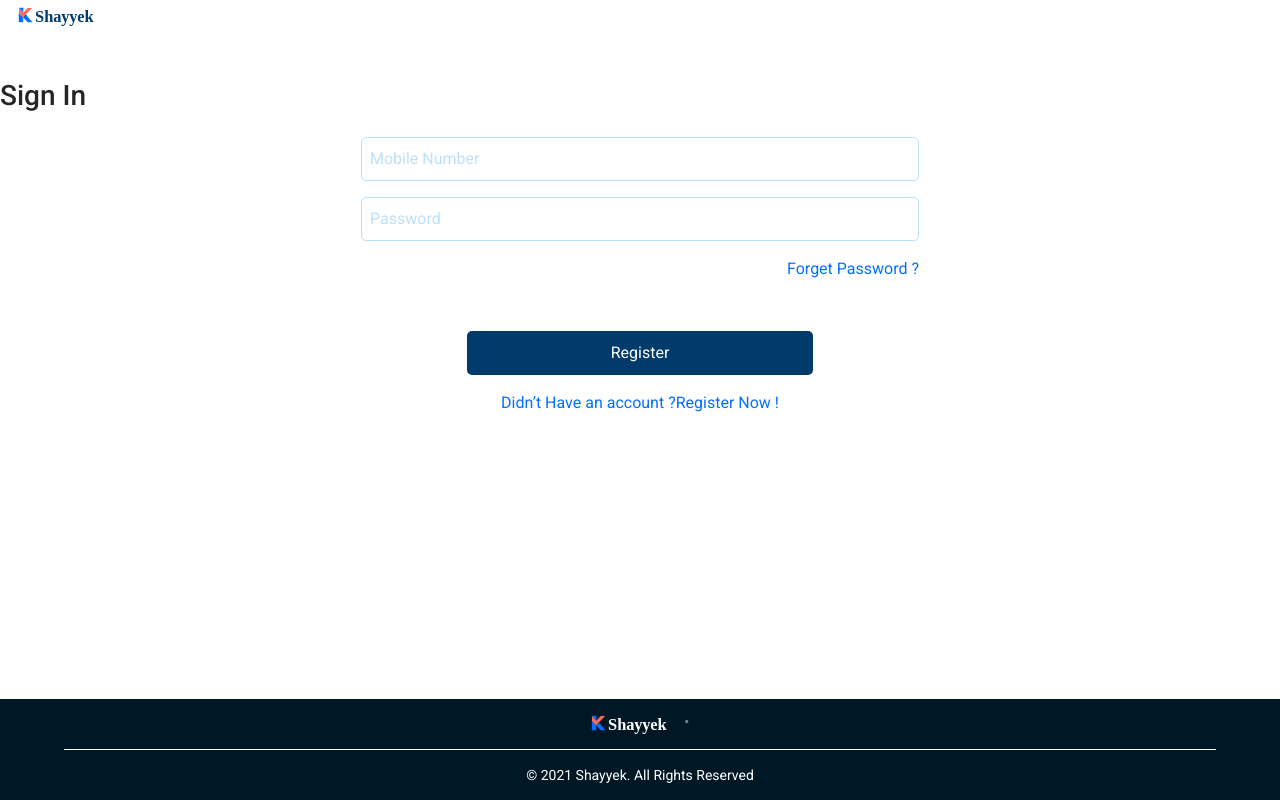
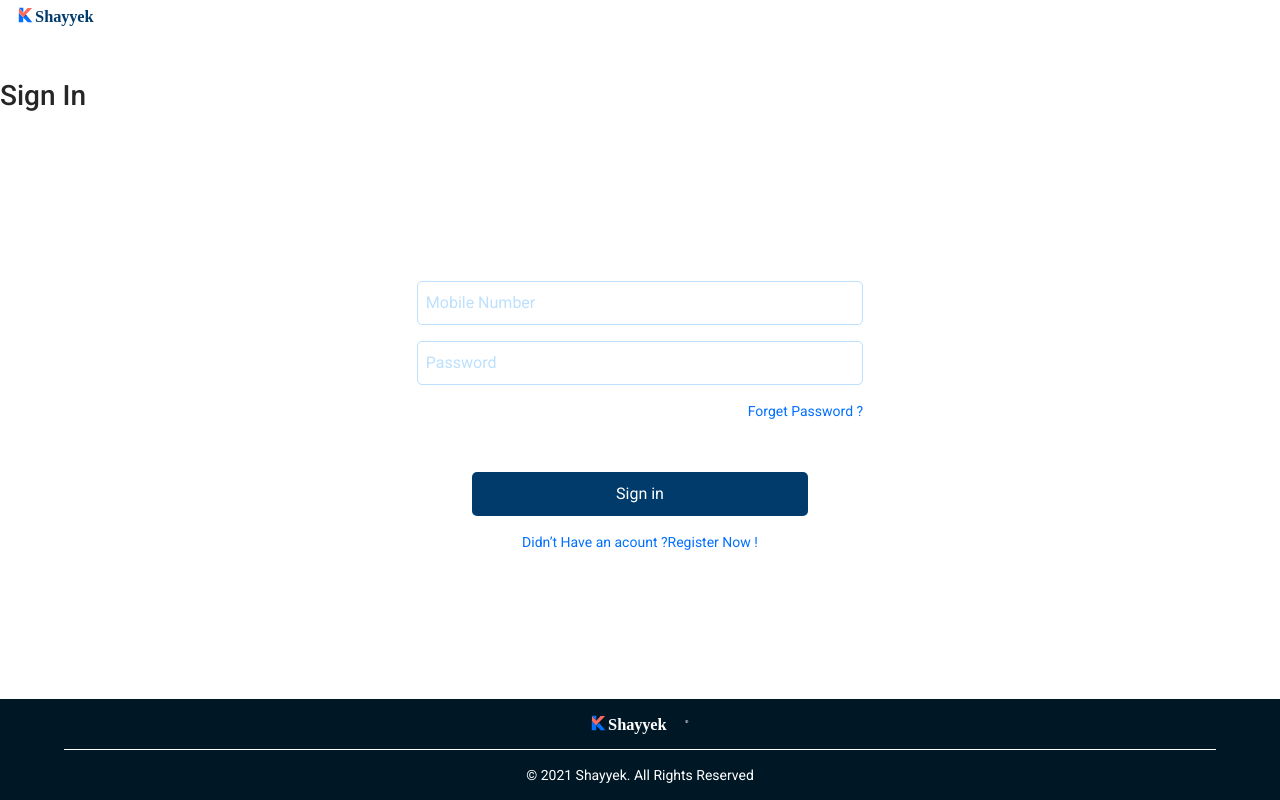
Before and after one commit to nour-gamal/Shayyek, a React (Create React App) app: page /login in a window 1280 px wide. Built offline with nearby package versions, Linux system fonts and the light colour scheme.

Commit message:
login Components

```diff
--- a/src/Modules/Login/Components/LoginForm/LoginForm.css
+++ b/src/Modules/Login/Components/LoginForm/LoginForm.css
@@ -1,3 +1,11 @@
+.LoginForm
+{
+	display: flex;
+	height: calc(100vh - 240px) ;
+	align-items: center;
+	justify-content: center;
+	flex-direction: column;
+}
 .LoginForm .form
 {
     width: 100%;
@@ -5,6 +13,10 @@
     justify-content: center;
     align-items: center;
     flex-direction: column;
+}
+.LoginForm .w-50
+{
+	width: 40% !important;
 }
 .LoginForm .f-27 {
 	font-weight: bold;
@@ -32,18 +44,22 @@
 .LoginForm .forgetPassword a {
     color: #0370ff !important;
     text-decoration: none !important;
+	font-size: 14px;
+
 }
 .LoginForm .forgetPassword
 {
     display: flex;
     justify-content: flex-end;
-    width: 50%;
+    width: 40%;
 }
 .LoginForm .checkAccount
 {
     color: #0370ff;
     display: flex;
     justify-content: center;
+	font-size: 14px;
+
 }
 .LoginForm .checkAccount a
 {
--- a/src/Modules/Login/Components/LoginForm/LoginForm.js
+++ b/src/Modules/Login/Components/LoginForm/LoginForm.js
@@ -28,6 +28,7 @@ function LoginForm() {
         break;
     }
   };
+
   return (
     <Container>
       <form onSubmit={sendData} className="LoginForm">
@@ -35,7 +36,7 @@ function LoginForm() {
           <div className="w-50">
             <input
               className="input-field"
-              placeholder={currentLocal.registration.mobileNumber}
+              placeholder={currentLocal.login.mobileNumber}
               type="number"
               id="mobileNumber"
               value={mobileNumber}
@@ -45,7 +46,7 @@ function LoginForm() {
           <div className="w-50">
             <input
               className="input-field"
-              placeholder={currentLocal.registration.password}
+              placeholder={currentLocal.login.password}
               type="password"
               id="password"
               value={password}
@@ -53,9 +54,10 @@ function LoginForm() {
             />
           </div>
 
-        <div className="forgetPassword">
-          <Link to="/forgetpassword">Forget Password ?</Link>
-        </div>
+          <div className="forgetPassword">
+            <Link to="/forgetpassword">
+              {currentLocal.login.forgetPassword} ?</Link>
+          </div>
         </div>
         <div className="button">
           <button
@@ -65,11 +67,11 @@ function LoginForm() {
             type="submit"
             className="button-primary"
           >
-            {currentLocal.registration.register}
+            {currentLocal.login.signin}
           </button>
         </div>
         <div className="checkAccount">
-          Didn’t Have an account ?<Link to="/registration">Register Now !</Link>
+        {currentLocal.login.didntHaveAnAcount} ? <Link to="/registration"> {currentLocal.login.registerNow} !</Link>
         </div>
       </form>
     </Container>
--- a/src/Resources/Arabic.js
+++ b/src/Resources/Arabic.js
@@ -55,6 +55,7 @@ export const ar = {
       time: "الوقت",
       price: "السعر",
     },
+  },
   login: {
     signin: "تسجيل الدخول",
     mobileNumber: "رقم الهاتف",
@@ -63,5 +64,4 @@ export const ar = {
   didHaveAnAcount:"هل لديك حساب",
   registerNow:"سجل الان",
   },
-  },
 };
--- a/src/Resources/English.js
+++ b/src/Resources/English.js
@@ -57,6 +57,8 @@ export const en = {
 			time: "Time",
 			price: "Price",
 		},
+
+	},
 	login: {
 		signin: "Sign in",
 		mobileNumber: "Mobile Number",
@@ -65,5 +67,4 @@ export const en = {
 		didntHaveAnAcount:"Didn’t Have an acount",
 		registerNow:"Register Now",
 	  },
-	},
 };
```
Also changed, not shown: src/Modules/Common/AuthHeader/AuthHeader.css (added), src/Modules/Common/AuthHeader/AuthHeader.js (added), src/Modules/ForgetPassword/Components/ForgetPasswordForm/New Text Document.txt (added). Lines whose indentation alone changed are shown as unchanged.
